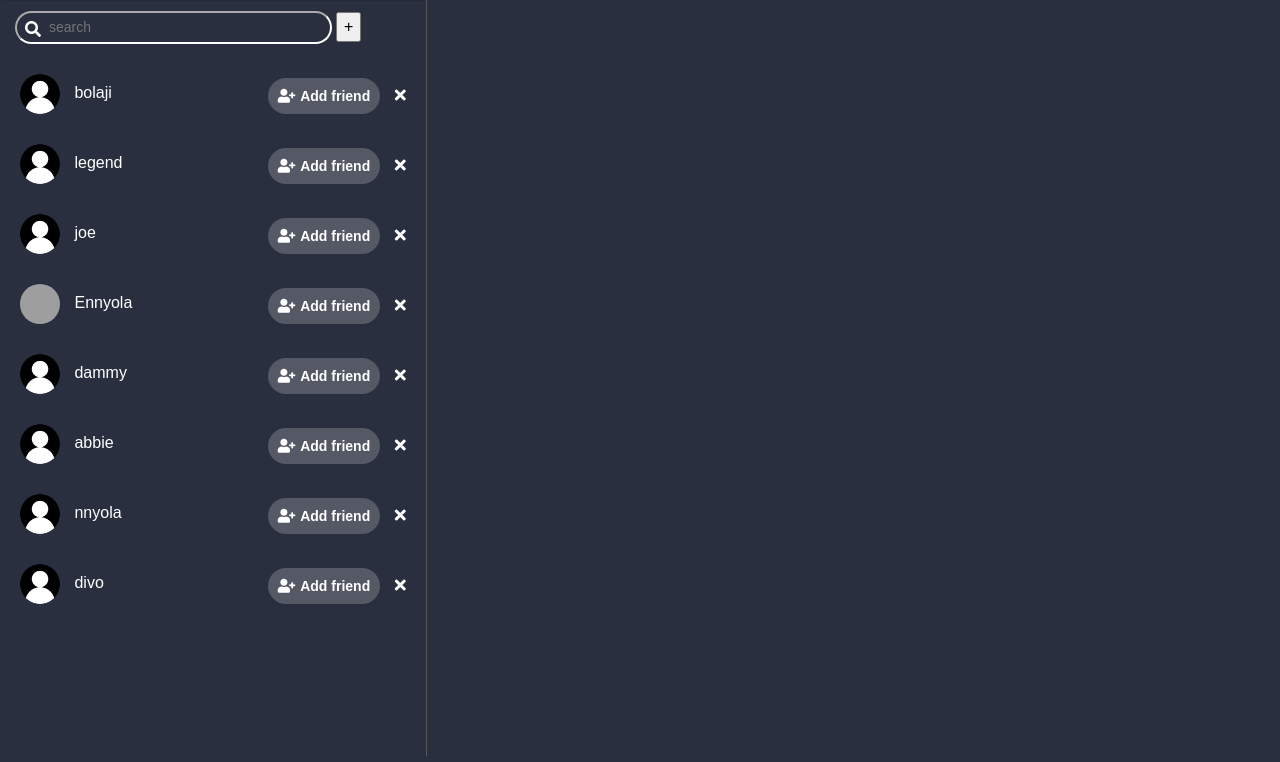
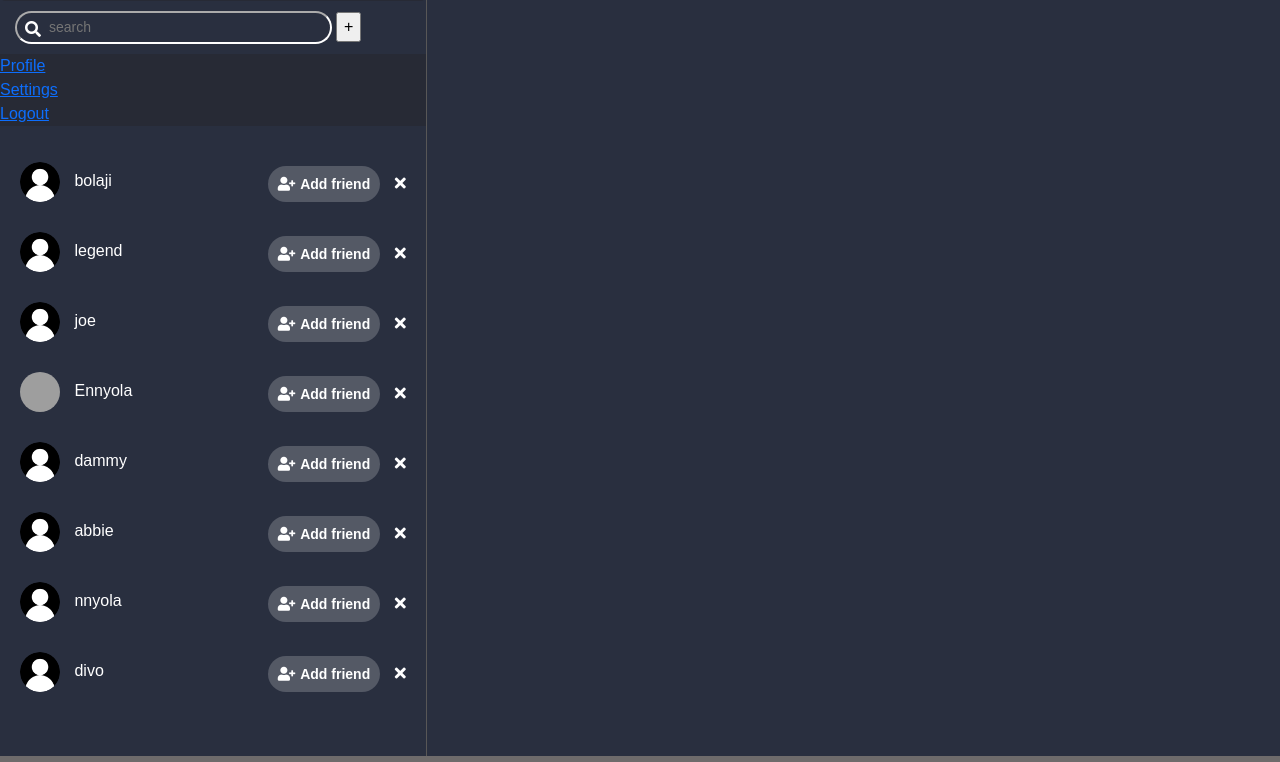
Before and after one commit to Ennyola/RealTime-Chat, a Django app: page /add-friend/ in a window 1280 px wide. Shown: the part 44-806 px from the top of the page. Run offline with Django 3.2, Linux system fonts and the light colour scheme; data comes from the database, SQL or seed files in the repository; both versions use the stored data as it was after the commit; parts of the project's set-up code (start-up, migrations or seed data) failed here and were passed over; some libraries are stand-ins or nearby versions; grey boxes are pictures that could not be loaded.

Commit message:
started the header settings popover

```diff
--- a/static/css/main.css
+++ b/static/css/main.css
@@ -110,6 +68,60 @@ body {
     border-radius: 25px;
     width: 80%;
     outline: none;
+}
+
+.settings-options{
+    background-color: #272A35;
+    padding: 0px;
+    list-style-type: none;
+}
+.settings-options .list-item {
+    color: white;
+}
+
+.settings-options .list-item:hover {
+    background-color: #3b3f4f;
+}
+
+.display-picture {
+    width: 40px;
+    height: 40px;
+    border-radius: 25px;
+}
+
+.friends-list {
+    margin-top: 30px;
+    height: 600px;
+    overflow-y: auto;
+}
+
+.single-friend {
+    display: flex;
+    border-bottom: 1px solid #3c444b;
+    transition: 0.5s;
+    padding: 5px;
+}
+
+.single-friend:hover {
+    background-color: rgba(255, 255, 255, 0.3);
+    cursor: pointer;
+    color: black !important;
+}
+
+.single-friend .text {
+    margin: 0px 15px;
+    width: 80%;
+}
+
+.single-friend .text h6 {
+    position: relative;
+    top: 3px;
+    margin-bottom: 5px;
+}
+
+.single-friend .text p {
+    color: grey;
+    font-size: 16px;
 }
 
 .stories {
--- /dev/null
+++ b/static/js/headerSettings.js
@@ -0,0 +1,5 @@
+let settingsPopover = new bootstrap.Popover(document.querySelector('#settings-icon'), {
+    html: true,
+    container: 'body',
+
+})
--- a/templates/_header_settings.html
+++ b/templates/_header_settings.html
@@ -1,11 +1,11 @@
 {% load static %}
-<div>
+<div class="header-settings-wrapper">
     <div class="header-settings">
        <a href="{% url 'user_profile' request.user.username %}"><img src="{{request.user.userprofile.get_image}}" class="display-picture" alt="display-picture"></a>
         <span class="settings-icon">
            <a href= {% url 'find_friends:index' %} ><i class="fas fa-user-plus"></i></a>
            <a href={% url 'friends' %}> <i class="fas fa-comment-alt"></i></a>
-            <i class="fas fa-ellipsis-v"></i>
+            <i class="fas fa-ellipsis-v" id="settings-icon"></i>
         </span>
     </div>
     <div class="search-box">
@@ -17,6 +17,15 @@
     </div>
 </div>
 
+<div class="popover-list">
+    <ul class="settings-options">
+        <li class="list-item"><a href="{% url 'user_profile' request.user.username %}">Profile</a></li>
+        <li class="list-item"><a href="{% url 'user_profile' request.user.username %}">Settings</a></li>
+        <li class="list-item"><a href="{% url 'accounts:logout' %}">Logout</a></li>
+    </ul>
+</div>
+
+
 {% block script %}
-<script src="header_settings.js"></script>
+<script type="module" src="{% static 'js/headerSettings.js' %}"></script>
 {% endblock  %}
```
Also changed, not shown: other parts of static/css/main.css (+1 -42 lines), db.sqlite3.
